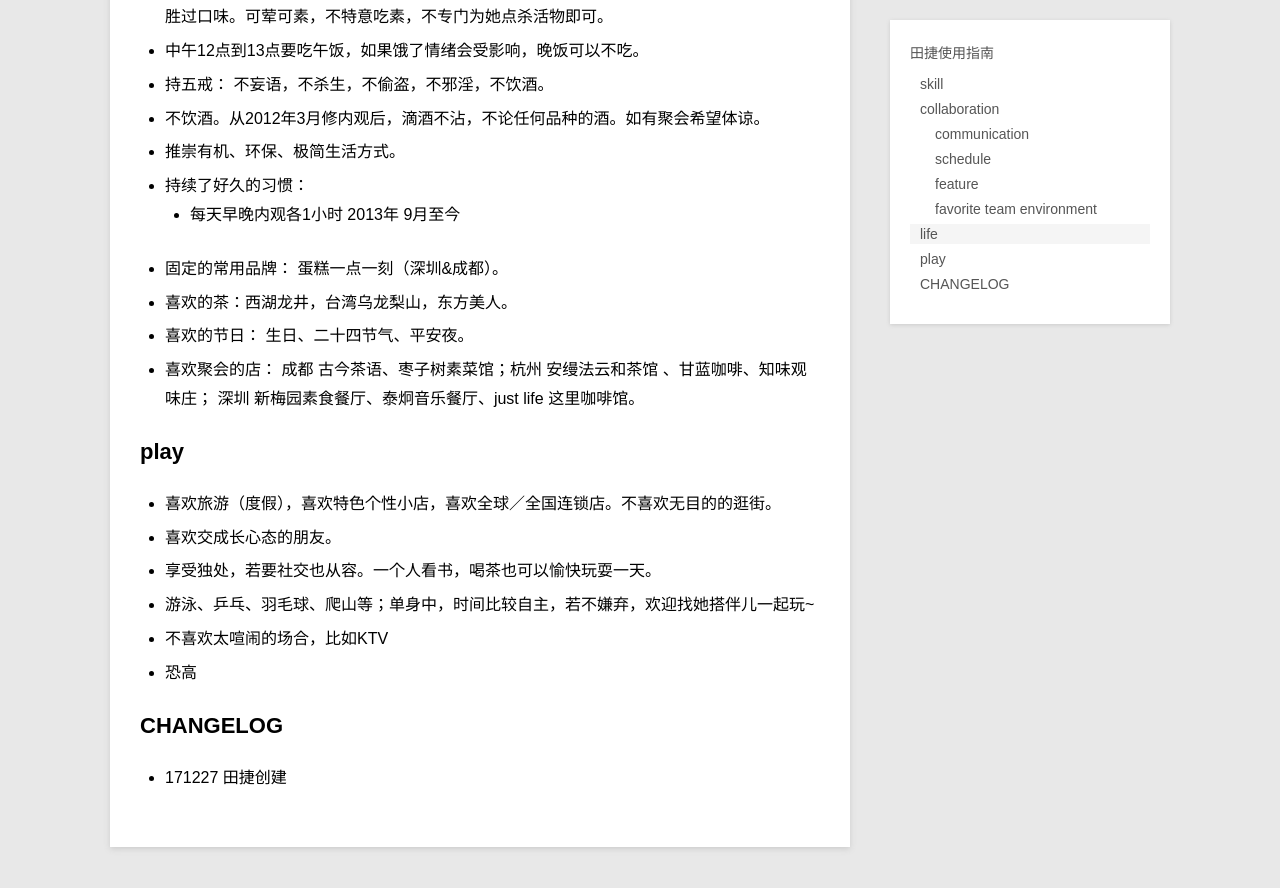
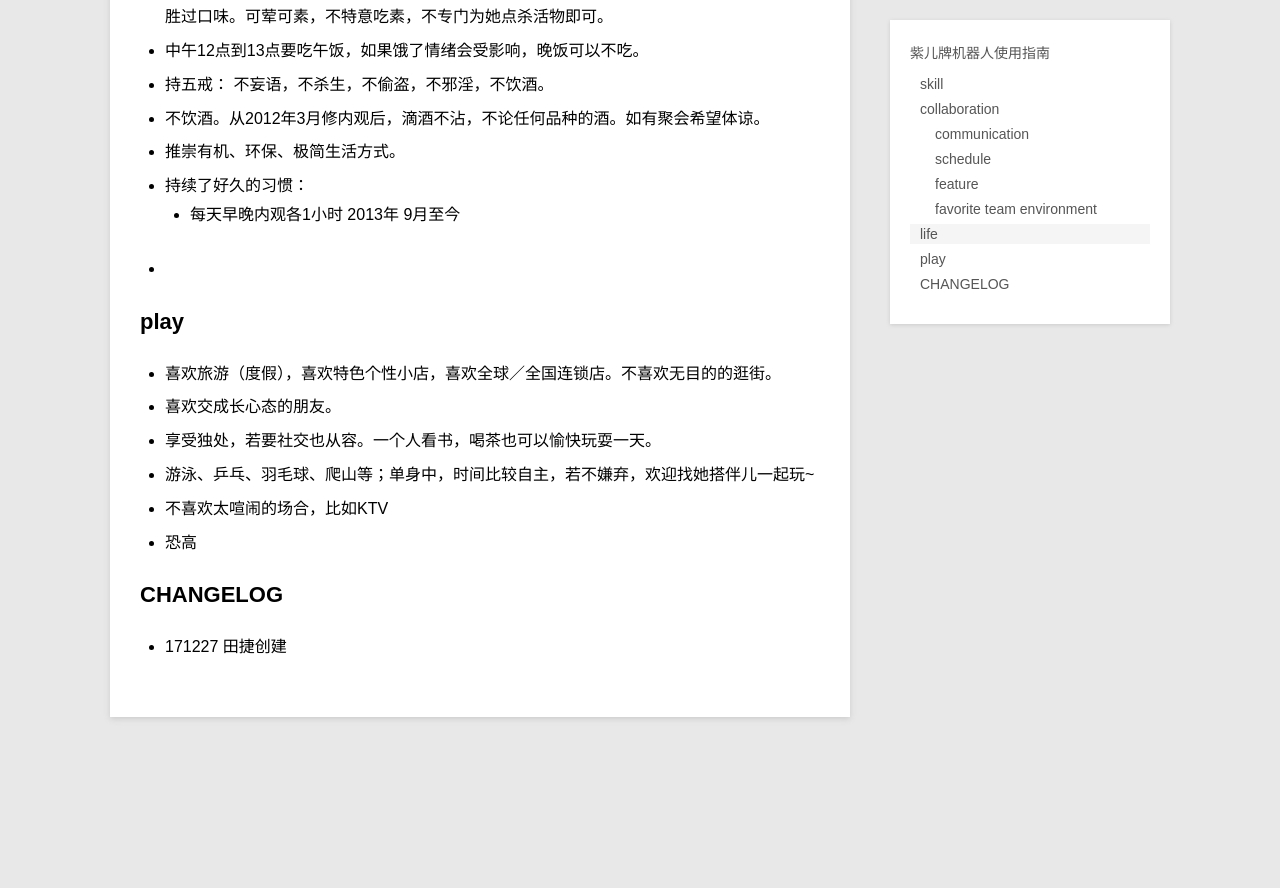
Before and after one commit to violettianjie/violettianjie.github.io, a Jekyll site: the page built from _posts/journal/2017-12-27-usageviolet.md, in a window 1280 px wide and 900 px high, scrolled down 2470 px. Shown: the top 888 px of the window. Built offline with Jekyll 4.4.1, drawn with Linux system fonts in a browser that asks for light colours; after the commit the page ends 3267 px from its top, so only the background shows below that; some of the changed text lies outside the part shown.

Commit message:
Update 2017-12-27-usageviolet.md

```diff
--- a/_posts/journal/2017-12-27-usageviolet.md
+++ b/_posts/journal/2017-12-27-usageviolet.md
@@ -1,13 +1,13 @@
 ---
 layout: post
-title: 田捷使用指南
+title: 紫儿牌机器人使用指南
 category: journal
 description: 人如产品，沟通愉快
 ---
 
 
 
-田捷，希望这份使用指南助你与她共创愉快：）
+紫儿，希望这份使用指南助你与她共创愉快：）
 
 - Blog：http://violettianjie.com/
 - 微信公众号： organicviolet
@@ -104,10 +104,7 @@ description: 人如产品，沟通愉快
 - 推崇有机、环保、极简生活方式。
 - 持续了好久的习惯：
 	- 每天早晚内观各1小时 2013年 9月至今
-- 固定的常用品牌： 蛋糕一点一刻（深圳&成都）。
-- 喜欢的茶：西湖龙井，台湾乌龙梨山，东方美人。
-- 喜欢的节日： 生日、二十四节气、平安夜。
-- 喜欢聚会的店： 成都 古今茶语、枣子树素菜馆；杭州 安缦法云和茶馆 、甘蓝咖啡、知味观味庄； 深圳 新梅园素食餐厅、泰炯音乐餐厅、just life 这里咖啡馆。
+-
 
 
 
```
